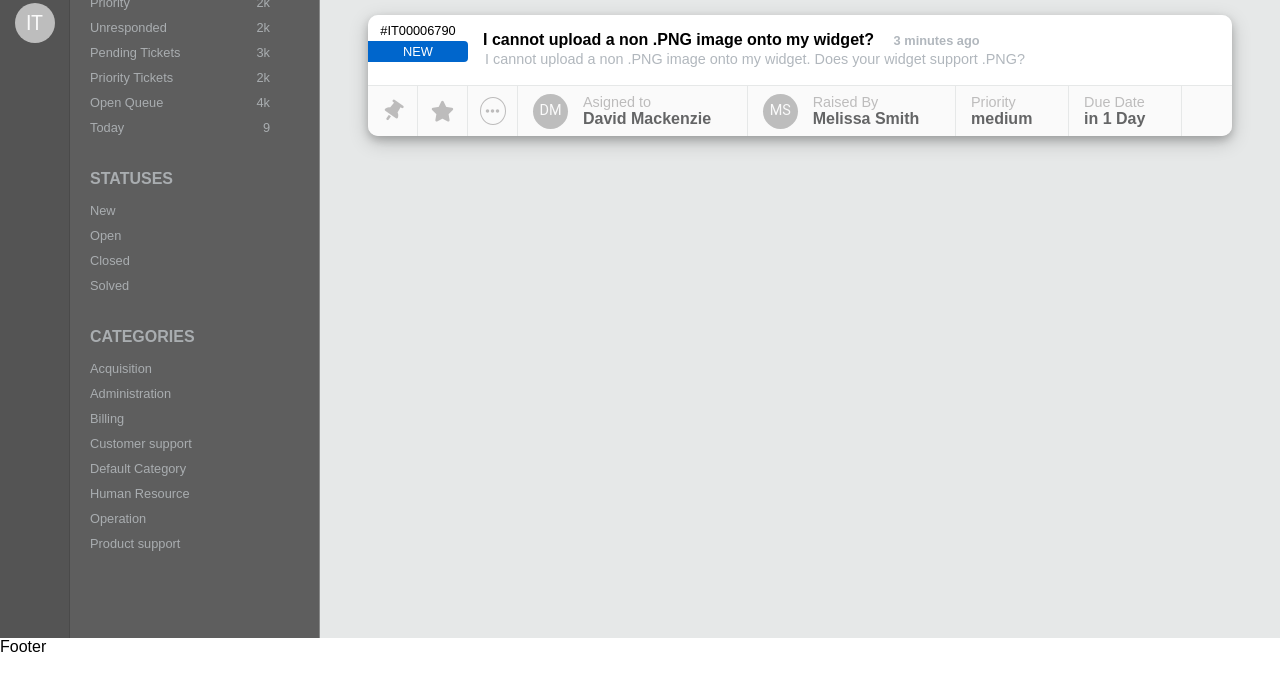
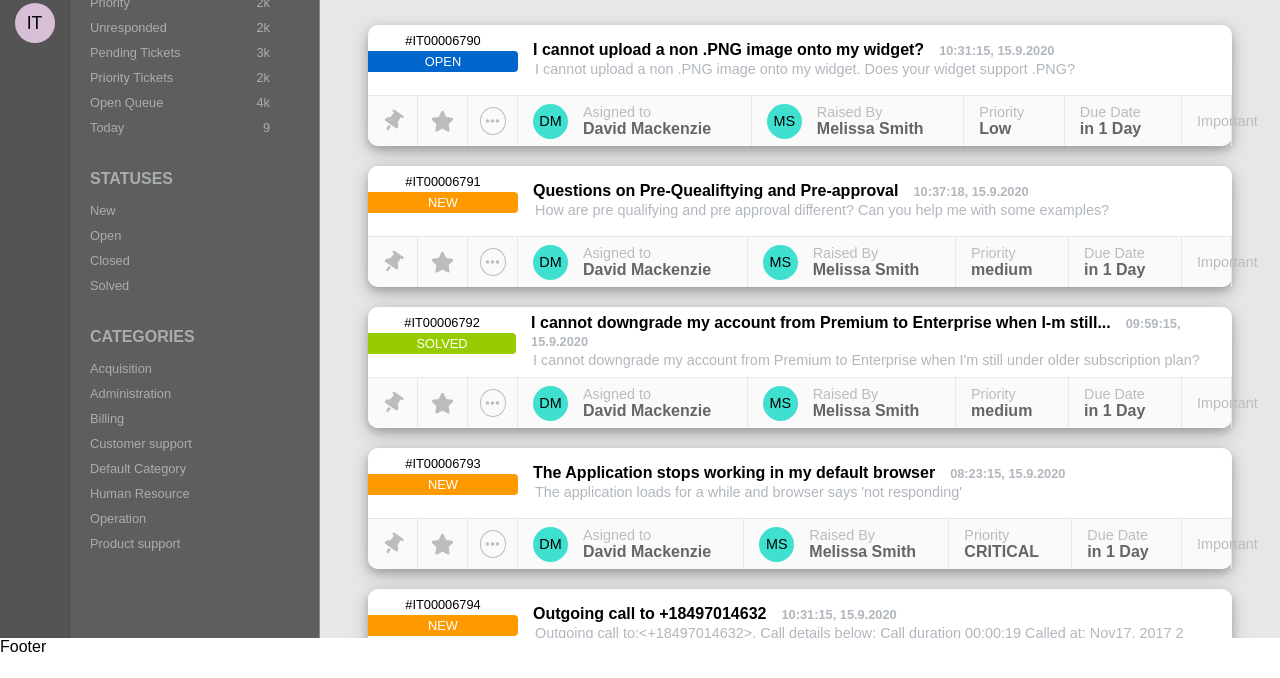
Before and after one commit to josipq97/ticket, a React app: page / in a window 1280 px wide. Shown: the part 122-800 px from the top of the page. Built offline with nearby package versions, Linux system fonts and the light colour scheme.

Commit message:
finishing ticket item

```diff
--- /dev/null
+++ b/src/components/Avatar/Avatar.css
@@ -0,0 +1,6 @@
+.Avatar__container{
+    border-radius: 50%;
+    display: flex;
+    justify-content: center;
+    align-items: center;
+}
--- /dev/null
+++ b/src/components/Avatar/Avatar.js
@@ -0,0 +1,20 @@
+import React from 'react';
+import "./Avatar.css"
+
+const Avatar = ({name, clss}) => {
+    const getInitials = name => {
+        let initials = "";
+        const splitedName = name.split(" ");
+        for (let i = 0; i < splitedName.length; i++) {
+            initials += splitedName[i][0];
+        }
+        return initials;
+    }
+    return (
+        <div className={`Avatar__container ${clss}`}>
+            <p>{getInitials(name)}</p>
+        </div>
+      );
+}
+
+export default Avatar;
--- a/src/components/Header/Header.js
+++ b/src/components/Header/Header.js
@@ -11,11 +11,11 @@ const Header = () => {
             <input className="Header__searchBox" type="text" placeholder="Search Tickets"/>
             <div>
                 <button className="Header__menuButton">
-                    <i class="fas fa-user"></i>
-                    <i class="fas fa-chevron-down"></i>
+                    <i className="fas fa-user"></i>
+                    <i className="fas fa-chevron-down"></i>
                 </button>
                 <button className="Header__notificationButton">
-                    <i class="fas fa-bell"></i>
+                    <i className="fas fa-bell"></i>
                 </button>
             </div>
         </div>
--- a/src/components/MainContent/MainContent.css
+++ b/src/components/MainContent/MainContent.css
@@ -4,6 +4,7 @@
     display: flex;
     flex-direction: column;
     align-items: center;
+    overflow: auto;
 }
 
 .MainContent__container button {
--- a/src/components/MainContent/MainContent.js
+++ b/src/components/MainContent/MainContent.js
@@ -1,27 +1,33 @@
 import React from 'react';
 import "./MainContent.css";
 import Ticket from "./Ticket/Ticket"
+import Tickets from "../../ticketsJson"
 
 
 
 const MainContent = () => {
+    const ticketsArray = Tickets.map(item =>{
+        return(
+            <Ticket data={item} key={item.id}/>
+        )
+    })
     return (
         <div className="MainContent__container">
             <header>
                 <h1>All tickets</h1>
                 <div className="filterContainer">
                     <div className="orderByContainer">
-                        <button className="reverseOrder"><i class="fas fa-exchange-alt"></i></button>
-                        <button className="orderByButton">Last replied - Ascending  <i class="fas fa-chevron-down"></i></button>
+                        <button className="reverseOrder"><i className="fas fa-exchange-alt"></i></button>
+                        <button className="orderByButton">Last replied - Ascending  <i className="fas fa-chevron-down"></i></button>
                     </div>
                     <div className="pageButtons">
-                        <button className="numberOfItemsDisplayedButton">1-50  <i class="fas fa-chevron-down"></i></button>
-                        <button className="prevPageButton"><i class="fas fa-caret-left"></i></button>
-                        <button className="nextPageButton"><i class="fas fa-caret-right"></i></button>
+                        <button className="numberOfItemsDisplayedButton">1-50  <i className="fas fa-chevron-down"></i></button>
+                        <button className="prevPageButton"><i className="fas fa-caret-left"></i></button>
+                        <button className="nextPageButton"><i className="fas fa-caret-right"></i></button>
                     </div>
                 </div>
             </header>
-            <Ticket />
+            {ticketsArray}
         </div>
     );
 };
--- a/src/components/MainContent/Ticket/Ticket.css
+++ b/src/components/MainContent/Ticket/Ticket.css
@@ -2,6 +2,7 @@
     width: 90%;
     box-shadow: 0 4px 8px 0 rgba(0, 0, 0, 0.2), 0 6px 20px 0 rgba(0, 0, 0, 0.19);
     border-radius: 10px;
+    margin: 10px 0px;
 }
 
 .Ticket__top{
@@ -15,7 +16,7 @@
 .Ticket__id__container{
     display: flex;
     flex-direction: column;
-    width: 100px;
+    width: 150px;
     margin-top: 5px;
 }
 
@@ -26,7 +27,6 @@
 }
 .Ticket__top__status{
     font-size: 0.8em;
-    background-color: #0066cc;
     color: white;
     text-align: center;
     padding: 3px 0px;
@@ -86,3 +86,13 @@
 .favourite i{
     font-size: 1.3em;
 }
+
+.OPEN{
+    background-color: #0066cc;
+}
+.NEW{
+    background-color: #ff9900;
+}
+.SOLVED{
+    background-color: #98cc02;
+}
--- a/src/components/MainContent/Ticket/Ticket.js
+++ b/src/components/MainContent/Ticket/Ticket.js
@@ -2,17 +2,17 @@ import React from 'react';
 import "./Ticket.css";
 import TicketItem from "./TicketItem/TicketItem";
 
-const Ticket = () => {
+const Ticket = ({data}) => {
     return (
         <div className="Ticket__container">
             <div className="Ticket__top">
                 <div className="Ticket__id__container">
-                    <p className="Ticket__top__id">#IT00006790</p>
-                    <p className="Ticket__top__status">NEW</p>
+                    <p className="Ticket__top__id">{data.id}</p>
+                    <p className={`Ticket__top__status ${data.status}`}>{data.status}</p>
                 </div>
                 <div className="Ticket__text__container">
-                    <p className="Ticket__top__subject">I cannot upload a non .PNG image onto my widget? <span className="Ticket__top__subject__time">3 minutes ago</span></p>
-                    <p className="Ticket__top__description">I cannot upload a non .PNG image onto my widget. Does your widget support .PNG?</p>
+                    <p className="Ticket__top__subject">{data.subject}<span className="Ticket__top__subject__time">{`${data.time}, ${data.date}`}</span></p>
+                    <p className="Ticket__top__description">{data.description}</p>
                 </div>
             </div>
             <div className="Ticket__bottom">
@@ -21,8 +21,9 @@ const Ticket = () => {
                 <TicketItem type="more" img="fas fa-ellipsis-h"/>
                 <TicketItem type="Asigned to" name="David Mackenzie" />
                 <TicketItem type="Raised By" name="Melissa Smith" />
-                <TicketItem type="Priority" text="medium"/>
+                <TicketItem type="Priority" text={data.priority}/>
                 <TicketItem type="Due Date" text="in 1 Day"/>
+                <TicketItem type="Important"/>
             </div>
         </div>
     );
--- a/src/components/MainContent/Ticket/TicketItem/TicketItem.css
+++ b/src/components/MainContent/Ticket/TicketItem/TicketItem.css
@@ -16,3 +16,9 @@
     color: #646566;
     font-weight: bold;
 }
+.TicketItem__avatar{
+    background-color: turquoise;
+    width: 35px;
+    height: 35px;
+    font-size: 0.9em;
+}
--- a/src/components/MainContent/Ticket/TicketItem/TicketItem.js
+++ b/src/components/MainContent/Ticket/TicketItem/TicketItem.js
@@ -1,17 +1,8 @@
 import React from 'react';
 import "./TicketItem.css"
-import { Avatar } from '@material-ui/core';
+import Avatar from "../../../Avatar/Avatar"
 
 const TicketItem = ({type, text, img, name}) => {
-    const getInitials = name => {
-        let initials = "";
-        const splitedName = name.split(" ");
-        for (let i = 0; i < splitedName.length; i++) {
-            initials += splitedName[i][0];
-        }
-        return initials;
-    }
-
     if(type==="pinned" || type==="favourite" || type==="more"){
         return (
             <div className={type}>
@@ -22,7 +13,7 @@ const TicketItem = ({type, text, img, name}) => {
     else if(type==="Asigned to" || type==="Raised By"){
         return (
             <div className="TicketItem__container">
-                 <Avatar style={{width:"35px", height:"35px", fontSize: "0.9em"}} className="TicketItem__userIcon">{getInitials(name)}</Avatar>
+                 <Avatar clss="TicketItem__avatar" name={name}></Avatar>
                  <div>
                      <p className="TicketItem__type">{type}</p>
                      <p className="TicketItem__name">{name}</p>
--- a/src/components/Queues/Queues.js
+++ b/src/components/Queues/Queues.js
@@ -9,7 +9,7 @@ const Queues = () => {
             <header>
                 <div>
                     <h4>QUEUES</h4>
-                    <i class="fas fa-cog"></i>
+                    <i className="fas fa-cog"></i>
                 </div>
                 <h3>+</h3>
             </header>
--- a/src/components/SideBar/SideBar.css
+++ b/src/components/SideBar/SideBar.css
@@ -10,4 +10,8 @@
 }
 .SideBar__avatar{
     margin: 10px 0px;
+    background-color: thistle;
+    width: 40px;
+    height: 40px;
+    font-size: 1.1em;
 }
--- a/src/components/SideBar/SideBar.js
+++ b/src/components/SideBar/SideBar.js
@@ -1,13 +1,13 @@
 import React from 'react';
 import "./SideBar.css";
-import { Avatar } from '@material-ui/core';
+import Avatar from "../Avatar/Avatar"
 
 
 const SideBar = () => {
     return (
         <div className="SideBar__container">
-            <Avatar className="SideBar__avatar">JG</Avatar>
-            <Avatar className="SideBar__avatar">IT</Avatar>
+            <Avatar clss="SideBar__avatar" name="Josip Glasnovic"></Avatar>
+            <Avatar clss="SideBar__avatar" name="I T"></Avatar>
         </div>
     );
 };
--- /dev/null
+++ b/src/ticketsJson.js
@@ -0,0 +1,284 @@
+var Tickets = [
+    {
+        id: "#IT00006790",
+        status: "OPEN",
+        subject: "I cannot upload a non .PNG image onto my widget?",
+        description: "I cannot upload a non .PNG image onto my widget. Does your widget support .PNG?",
+        time: "10:31:15",
+        date: "15.9.2020",
+        attachedFile: {
+            isAttached: true,
+            fileId: "#357",
+            fileName: "problem.png",
+            fileURL: ""
+        },
+        isPinned: true,
+        isStarred: false,
+        assignedTo: {
+            personId: "#059",
+            name: "David Mackenzie"
+        },
+        raisedBy: {
+            personId: "#080",
+            name: "Mellisa Smith",
+        },
+        priority: "Low",
+        dueTime: "00:00",
+        dueDate: "16.9.2020",
+        isImportant: true
+    },
+    {
+        id: "#IT00006791",
+        status: "NEW",
+        subject: "Questions on Pre-Quealiftying and Pre-approval",
+        description: "How are pre qualifying and pre approval different? Can you help me with some examples?",
+        time: "10:37:18",
+        date: "15.9.2020",
+        attachedFile: {
+            isAttached: false,
+            fileId: "",
+            fileName: "",
+            fileURL: ""
+        },
+        isPinned: false,
+        isStarred: true,
+        assignedTo: {
+            personId: "#059",
+            name: "John"
+        },
+        raisedBy: {
+            personId: "#080",
+            name: "John Smith",
+        },
+        priority: "medium",
+        dueTime: "00:00",
+        dueDate: "16.9.2020",
+        isImportant: true
+    },
+    {
+        id: "#IT00006792",
+        status: "SOLVED",
+        subject: "I cannot downgrade my account from Premium to Enterprise when I-m still...",
+        description: "I cannot downgrade my account from Premium to Enterprise when I'm still under older subscription plan?",
+        time: "09:59:15",
+        date: "15.9.2020",
+        attachedFile: {
+            isAttached: false,
+            fileId: "",
+            fileName: "",
+            fileURL: ""
+        },
+        isPinned: false,
+        isStarred: false,
+        assignedTo: {
+            personId: "#059",
+            name: "Kevin Mathew"
+        },
+        raisedBy: {
+            personId: "#080",
+            name: "Abraham S",
+        },
+        priority: "medium",
+        dueTime: "00:00",
+        dueDate: "16.9.2020",
+        isImportant: true
+    },
+    {
+        id: "#IT00006793",
+        status: "NEW",
+        subject: "The Application stops working in my default browser",
+        description: "The application loads for a while and browser says 'not responding'",
+        time: "08:23:15",
+        date: "15.9.2020",
+        attachedFile: {
+            isAttached: false,
+            fileId: "",
+            fileName: "",
+            fileURL: ""
+        },
+        isPinned: true,
+        isStarred: true,
+        assignedTo: {
+            personId: "#059",
+            name: "Mark N"
+        },
+        raisedBy: {
+            personId: "#080",
+            name: "Jack Smith",
+        },
+        priority: "CRITICAL",
+        dueTime: "",
+        dueDate: "",
+        isImportant: true
+    },
+    {
+        id: "#IT00006794",
+        status: "NEW",
+        subject: "Outgoing call to +18497014632",
+        description: "Outgoing call to:<+18497014632>. Call details below: Call duration 00:00:19 Called at: Nov17, 2017 2",
+        time: "10:31:15",
+        date: "15.9.2020",
+        attachedFile: {
+            isAttached: false,
+            fileId: "",
+            fileName: "",
+            fileURL: ""
+        },
+        isPinned: false,
+        isStarred: true,
+        assignedTo: {
+            personId: "",
+            name: ""
+        },
+        raisedBy: {
+            personId: "#080",
+            name: "Tets",
+        },
+        priority: "medium",
+        dueTime: "00:00",
+        dueDate: "16.9.2020",
+        isImportant: true
+    },
+    {
+        id: "#IT00006890",
+        status: "OPEN",
+        subject: "I cannot upload a non .PNG image onto my widget?",
+        description: "I cannot upload a non .PNG image onto my widget. Does your widget support .PNG?",
+        time: "10:31:15",
+        date: "15.9.2020",
+        attachedFile: {
+            isAttached: true,
+            fileId: "#357",
+            fileName: "problem.png",
+            fileURL: ""
+        },
+        isPinned: true,
+        isStarred: false,
+        assignedTo: {
+            personId: "#059",
+            name: "David Mackenzie"
+        },
+        raisedBy: {
+            personId: "#080",
+            name: "Mellisa Smith",
+        },
+        priority: "Low",
+        dueTime: "00:00",
+        dueDate: "16.9.2020",
+        isImportant: true
+    },
+    {
+        id: "#IT00006891",
+        status: "NEW",
+        subject: "Questions on Pre-Quealiftying and Pre-approval",
+        description: "How are pre qualifying and pre approval different? Can you help me with some examples?",
+        time: "10:37:18",
+        date: "15.9.2020",
+        attachedFile: {
+            isAttached: false,
+            fileId: "",
+            fileName: "",
+            fileURL: ""
+        },
+        isPinned: false,
+        isStarred: true,
+        assignedTo: {
+            personId: "#059",
+            name: "John"
+        },
+        raisedBy: {
+            personId: "#080",
+            name: "John Smith",
+        },
+        priority: "medium",
+        dueTime: "00:00",
+        dueDate: "16.9.2020",
+        isImportant: true
+    },
+    {
+        id: "#IT00006892",
+        status: "SOLVED",
+        subject: "I cannot downgrade my account from Premium to Enterprise when I-m still...",
+        description: "I cannot downgrade my account from Premium to Enterprise when I'm still under older subscription plan?",
+        time: "09:59:15",
+        date: "15.9.2020",
+        attachedFile: {
+            isAttached: false,
+            fileId: "",
+            fileName: "",
+            fileURL: ""
+        },
+        isPinned: false,
+        isStarred: false,
+        assignedTo: {
+            personId: "#059",
+            name: "Kevin Mathew"
+        },
+        raisedBy: {
+            personId: "#080",
+            name: "Abraham S",
+        },
+        priority: "medium",
+        dueTime: "00:00",
+        dueDate: "16.9.2020",
+        isImportant: true
+    },
+    {
+        id: "#IT00006893",
+        status: "NEW",
+        subject: "The Application stops working in my default browser",
+        description: "The application loads for a while and browser says 'not responding'",
+        time: "08:23:15",
+        date: "15.9.2020",
+        attachedFile: {
+            isAttached: false,
+            fileId: "",
+            fileName: "",
+            fileURL: ""
+        },
+        isPinned: true,
+        isStarred: true,
+        assignedTo: {
+            personId: "#059",
+            name: "Mark N"
+        },
+        raisedBy: {
+            personId: "#080",
+            name: "Jack Smith",
+        },
+        priority: "CRITICAL",
+        dueTime: "",
+        dueDate: "",
+        isImportant: true
+    },
+    {
+        id: "#IT00006894",
+        status: "NEW",
+        subject: "Outgoing call to +18497014632",
+        description: "Outgoing call to:<+18497014632>. Call details below: Call duration 00:00:19 Called at: Nov17, 2017 2",
+        time: "10:31:15",
+        date: "15.9.2020",
+        attachedFile: {
+            isAttached: false,
+            fileId: "",
+            fileName: "",
+            fileURL: ""
+        },
+        isPinned: false,
+        isStarred: true,
+        assignedTo: {
+            personId: "",
+            name: ""
+        },
+        raisedBy: {
+            personId: "#080",
+            name: "Tets",
+        },
+        priority: "medium",
+        dueTime: "00:00",
+        dueDate: "16.9.2020",
+        isImportant: true
+    },
+]
+
+export default Tickets
```
